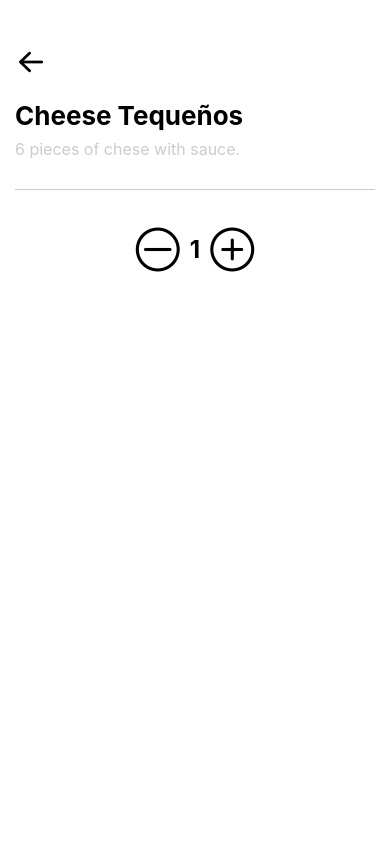
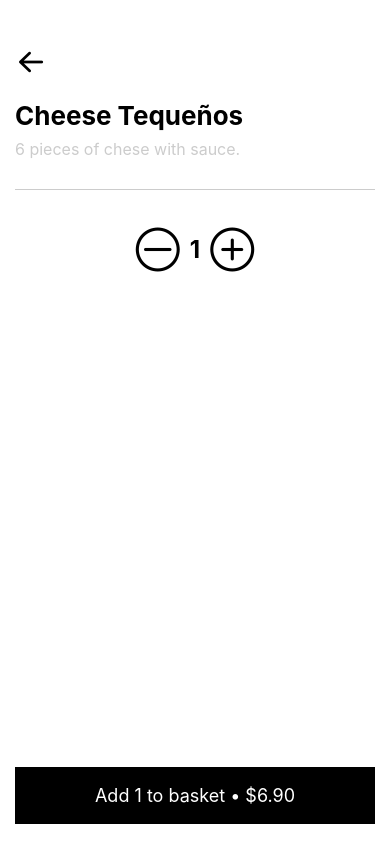
Before and after one commit to shakibdshy/uber-eats, a React Native app: screen / in a window 390 px wide. Built offline with nearby package versions, Linux system fonts and the light colour scheme.

Commit message:
Update DishDetails Screen Update

```diff
--- a/src/screens/DishDetailsScreen/DishDetailsScreen.js
+++ b/src/screens/DishDetailsScreen/DishDetailsScreen.js
@@ -18,6 +18,10 @@ const DishDetailsScreen = () => {
         setQuantity(quantity + 1);
     }
 
+    const getTotal = () => {
+        return (restaurant.price * quantity).toFixed(2);
+    };
+
     return (
         <View style={styles.page}>
             <View style={styles.dishHeader}>
@@ -31,7 +35,7 @@ const DishDetailsScreen = () => {
                 <AntDesign onPress={itemIncrease} name="pluscircleo" size={44} color="black" />
             </View>
             <View style={styles.dishFooter}>
-                {/* <Button>Add To Cart</Button> */}
+                <Text style={styles.buttonText}>Add {quantity} to basket &#8226; ${getTotal()}</Text>
             </View>
         </View>
     )
--- a/src/screens/DishDetailsScreen/DishDetailsScreenStyle.js
+++ b/src/screens/DishDetailsScreen/DishDetailsScreenStyle.js
@@ -39,5 +39,21 @@ export default StyleSheet.create({
         paddingHorizontal: 10,
     },
 
-    dishFooter: {},
+    dishFooter: {
+        marginTop: "auto",
+        marginBottom: 20,
+        marginHorizontal: 15,
+    },
+
+    buttonText: {
+        fontSize: 18,
+        textAlign: "center",
+        backgroundColor: "#000",
+        color: "#fff",
+        padding: 18,
+        width: "100%",
+    },
+    buttonPrice: {
+        marginLeft: 50,
+    }
 })
```
